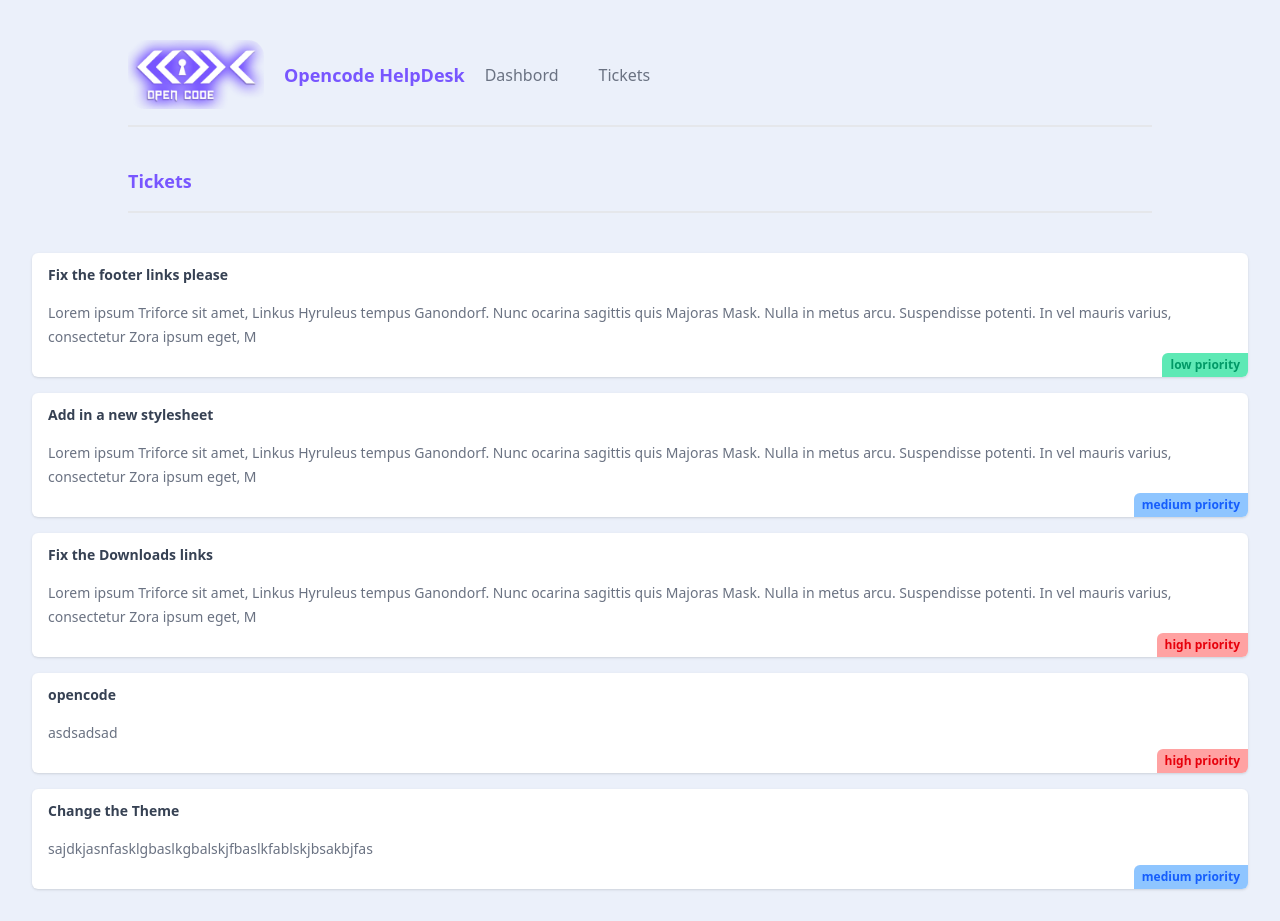
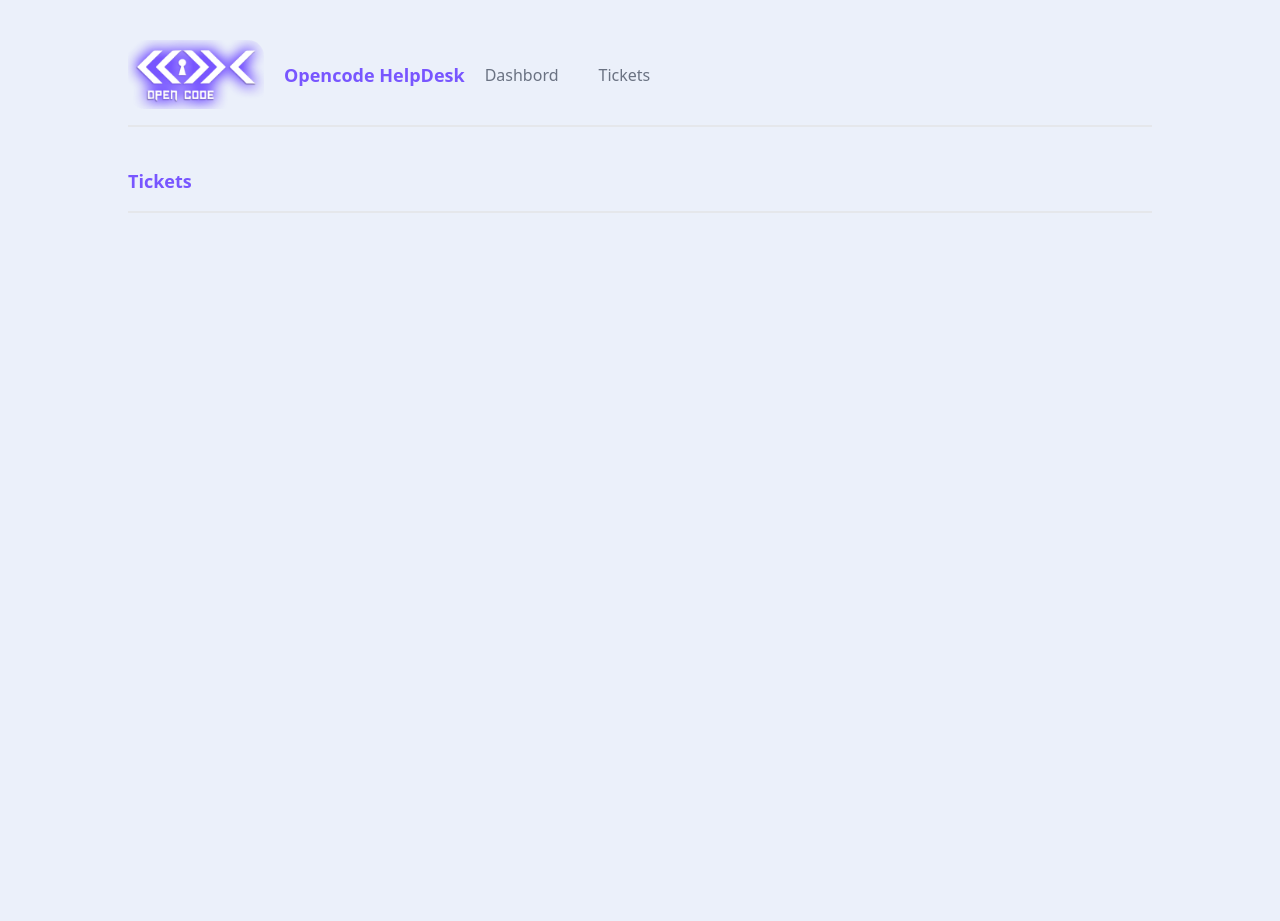
Before and after one commit to amirhoprogrammer/opencode-helpdesk, a Next.js app: page /tickets in a window 1280 px wide. After the commit the page ends 800 px from the top, so only its background shows below. Built offline with nearby package versions, Linux system fonts and the light colour scheme; data requests are answered from the project's data file.

Commit message:
change in tickets folder

```diff
--- a/app/globals.css
+++ b/app/globals.css
@@ -108,7 +108,7 @@ form button {
 }*/
 
 /* card styles */
-.card {
+/*.card {
   @apply bg-white shadow-sm rounded-md py-3 px-4 my-4 relative overflow-hidden;
 }
 
@@ -118,10 +118,10 @@ form button {
 
 .card p {
   @apply my-4 text-sm leading-6;
-}
+}*/
 
 /* pill styles */
-.pill {
+/*.pill {
   @apply py-1 px-2 mt-3 inline-block text-xs font-semibold;
 }
 
@@ -139,4 +139,4 @@ form button {
 
 .card .pill {
   @apply absolute bottom-0 right-0 rounded-tl-md;
-}
+}*/
--- a/app/tickets/TicketList.jsx
+++ b/app/tickets/TicketList.jsx
@@ -1,21 +1,25 @@
 async function getTickets() {
-  const res = await fetch("http://localhost:3000/tickets");
+  const res = await fetch("http://localhost:3000/tickets", { cache: "no-store" });
+  if (!res.ok) throw new Error("Failed to fetch tickets");
   return res.json();
 }
 async function TicketList() {
   const tickets = await getTickets();
   return (
-    <div>
-      {tickets.map((ticket) => (
-        <div key={ticket.id} className="card my-5">
+    <>
+      <div>tickets</div>
+      {/*card*/}
+      {/*tickets.map((ticket) => (
+        <div key={ticket.id} className="my-5">
           <h3>{ticket.title}</h3>
-          <p>{ticket.body.slice(0, 200)}</p>
-          <div className={`pill ${ticket.priority}`}>{ticket.priority} priority</div>
+          <p>{ticket.body.slice(0, 200)}</p>}
+          {/*className={`pill ${ticket.priority}`}*/}
+      {/*<div>{ticket.priority} priority</div>
         </div>
-      ))}
+      ))*/}
 
-      {tickets.length === 0 && <p className="text-center">There are no tickets</p>}
-    </div>
+      {/*tickets.length === 0 && <p className="text-center">There are no tickets</p>*/}
+    </>
   );
 }
 export default TicketList;
--- a/app/tickets/[id]/page.jsx
+++ /dev/null
@@ -1,5 +0,0 @@
-function TicketDetails({ params }) {
-  const id = params.id;
-  return <div>TicketDetails {id}</div>;
-}
-export default TicketDetails;
--- a/app/tickets/page.jsx
+++ b/app/tickets/page.jsx
@@ -7,7 +7,6 @@ function Tickets() {
           Tickets
         </h2>
       </nav>
-      <TicketList />
     </>
   );
 }
```
